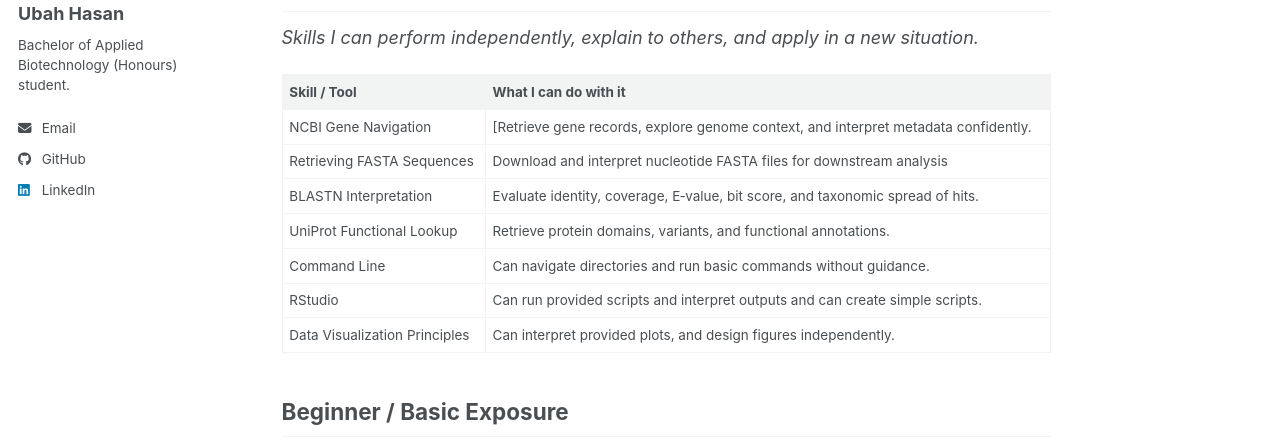
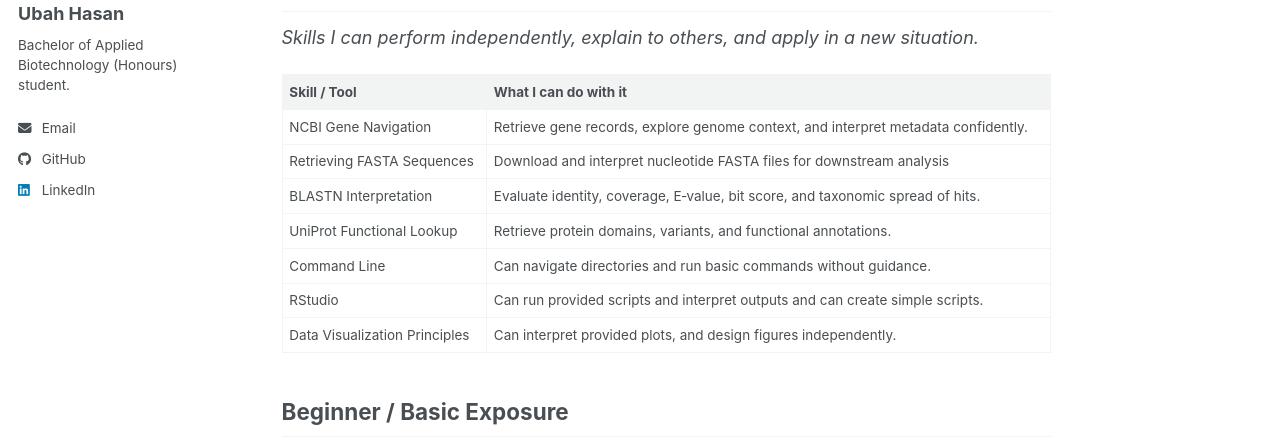
Before and after one commit to Ubah-Hasan/biot74000-portfolio, a Jekyll site: the page built from _pages/skills.md, in a window 1280 px wide and 1121 px high. Shown: the part 242-683 px from the top of the window. Built offline with Jekyll 4.4.1, drawn with Linux system fonts in a browser that asks for light colours; a script bundle is joined from its source files by our own code; library files that are not in the unit come from our copies.

```diff
--- a/_pages/skills.md
+++ b/_pages/skills.md
@@ -37,7 +37,7 @@ _Skills I can perform independently, explain to others, and apply in a new situa
 
 | Skill / Tool | What I can do with it |
 |---|---|
-| NCBI Gene Navigation | [Retrieve gene records, explore genome context, and interpret metadata confidently. |
+| NCBI Gene Navigation | Retrieve gene records, explore genome context, and interpret metadata confidently. |
 | Retrieving FASTA Sequences | Download and interpret nucleotide FASTA files for downstream analysis |
 | BLASTN Interpretation | Evaluate identity, coverage, E‑value, bit score, and taxonomic spread of hits. |
 | UniProt Functional Lookup | Retrieve protein domains, variants, and functional annotations. |
```
